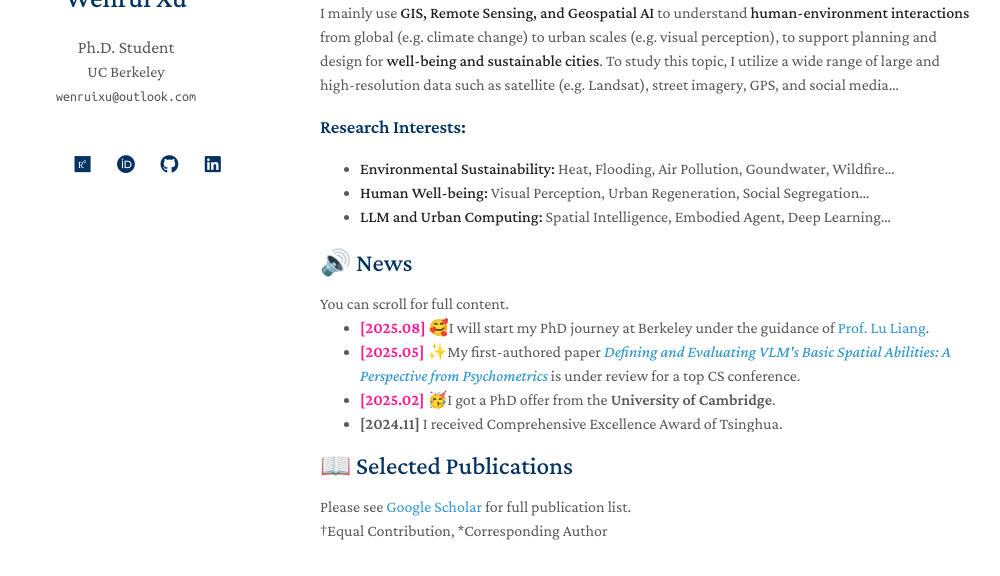
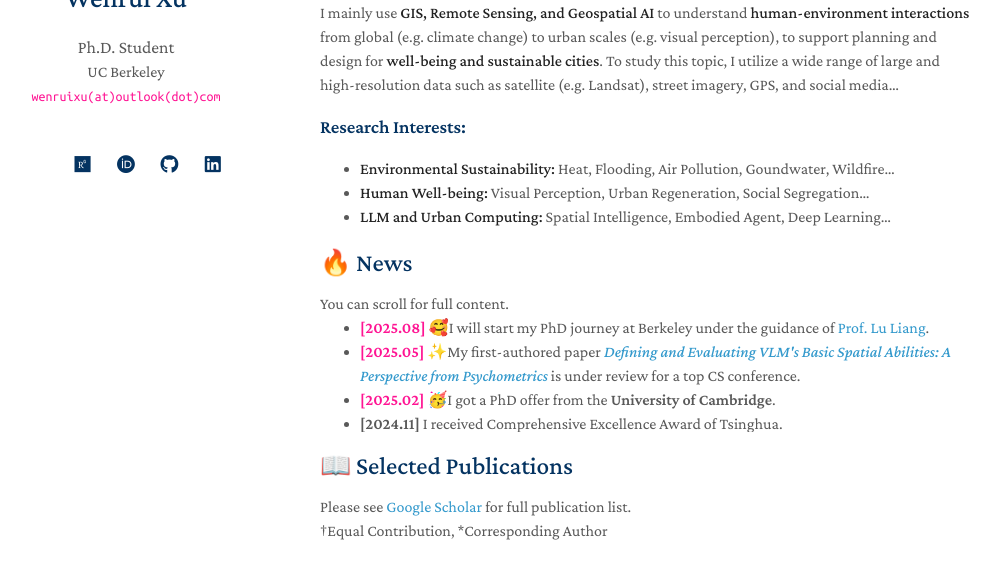
Before and after one commit to ruaruaxu/ruaruaxu.github.io, a Jekyll site: the page built from index.md, in a window 1280 px wide and 900 px high, cut to the strip 206-782 px from the top of the window. Shown: the whole strip, without its empty margins (150-1150 px from the left). Built offline with Jekyll 4.4.1, drawn with Linux system fonts in a browser that asks for light colours; a style sheet for code colours, icons or effects is not loaded.

Commit message:
update email

```diff
--- a/_config.yml
+++ b/_config.yml
@@ -2,7 +2,7 @@
 title: Wenrui Xu
 position: Ph.D. Student
 affiliation: UC Berkeley
-email: wenruixu@outlook.com
+email: wenruixu(at)outlook(dot)com
 
 # Search Engine Optimization (SEO)
 # The following information is used to improve the website traffic from search engines, e.g., Google.
--- a/_layouts/homepage.html
+++ b/_layouts/homepage.html
@@ -81,7 +81,7 @@
         <br>
         {% endif %}
         {% if site.email %}
-        <email>{{ site.email }}</email>
+        <font color=DeepPink><email>{{ site.email }}</email></font>
         {% endif %}
 
         <br>
--- a/index.md
+++ b/index.md
@@ -5,7 +5,7 @@ layout: homepage
 
 <!-- 导航栏，回到顶部栏，project和publication做成单独页面,主页award什么的大标题下面做成show more -->
 <!-- education排版分栏，加校徽 https://ldzhangyx.github.io/ -->
-<!-- 字体，颜色 -->
+<!-- 字体，正文太灰 -->
 
 
 # About Me 👋🦁
@@ -21,7 +21,7 @@ I mainly use **GIS, Remote Sensing, and Geospatial AI** to understand **human-en
 - **LLM and Urban Computing:** Spatial Intelligence, Embodied Agent, Deep Learning...
 
 
-## 🔊 News
+## 🔥 News
 
 {% include_relative _includes/news.md %}
 
```
